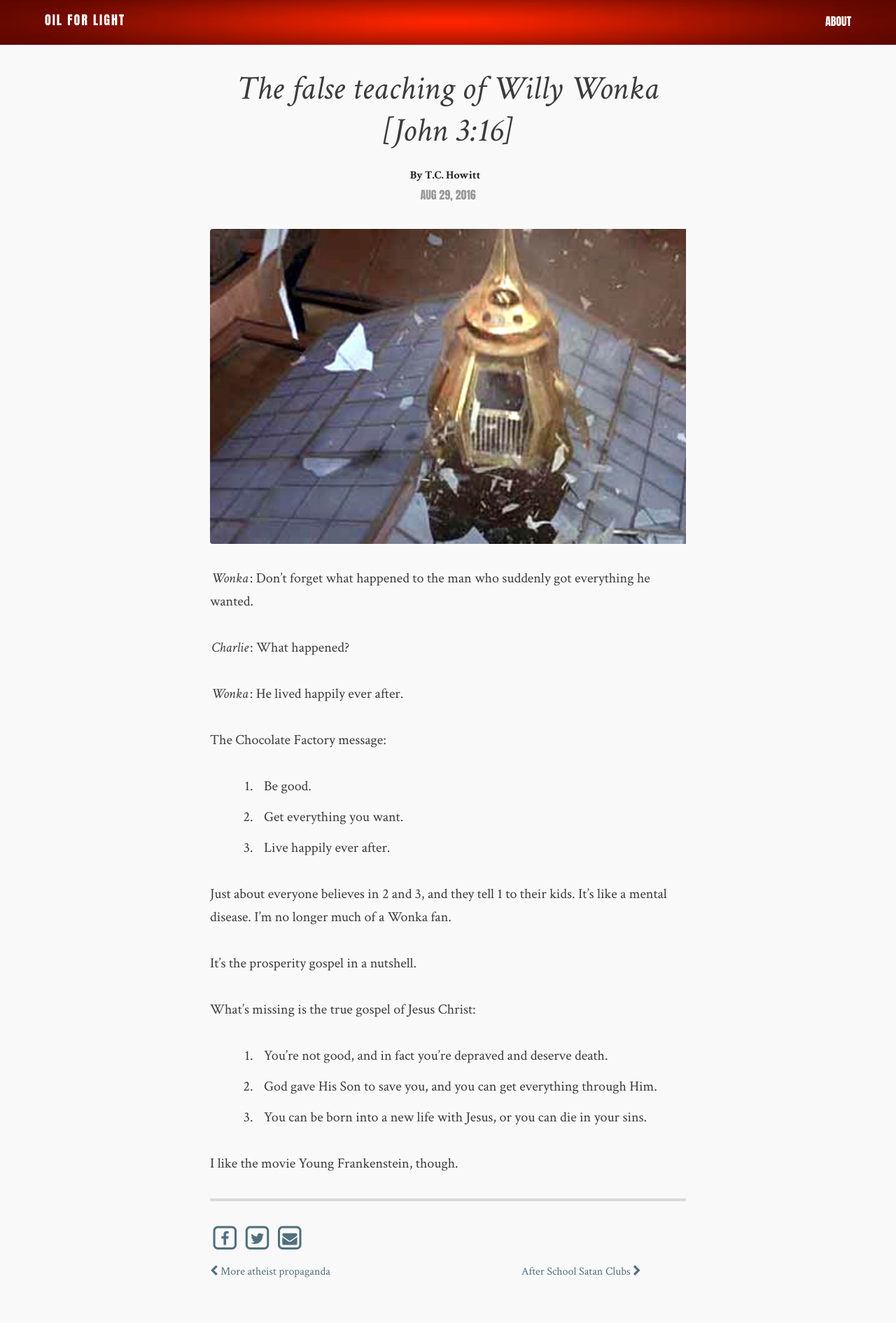
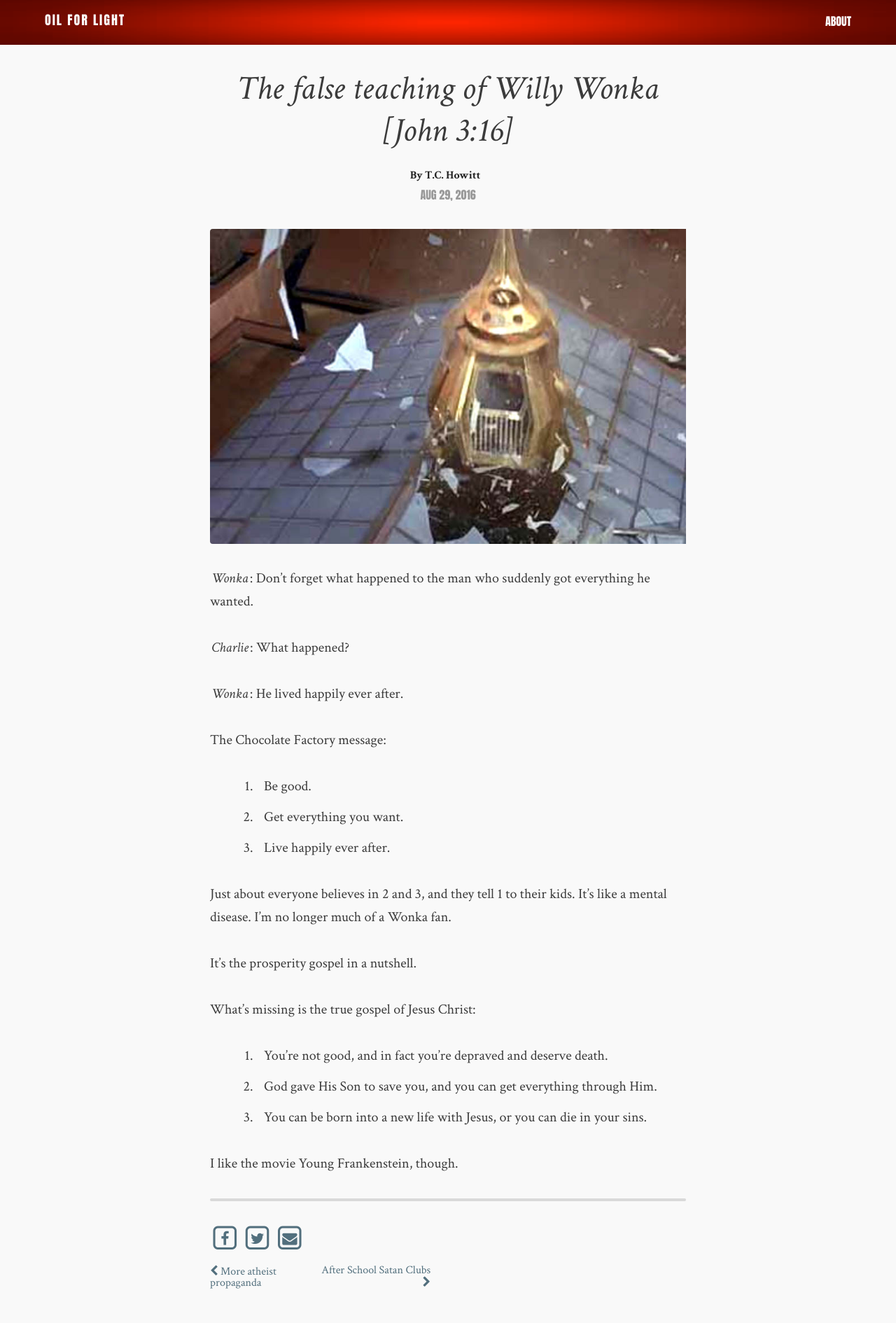
Before and after one commit to flashlightministries/oilforlight, a Jekyll site: the page built from _posts/2016-08-29-willy-wonka-false.md, in a window 1280 px wide. Shown: the whole page at 70% size. Built offline with Jekyll 4.4.1, drawn with Linux system fonts in a browser that asks for light colours; nearby versions of some CDN libraries.

Commit message:
Update _styles.scss

```diff
--- a/_sass/_styles.scss
+++ b/_sass/_styles.scss
@@ -1024,11 +1024,16 @@ div.pagination {
     visibility: hidden;
 }
 
-.page-nav span {
+div.page-nav {
+  display: table-cell;
+  vertical-align: middle;
+}
+
+div.page-nav span {
   display: inline-block;
   width: 45%;
 }
 
-.page-nav span.align-right {
+div.page-nav span.align-right {
   text-align: right;
 }
```
